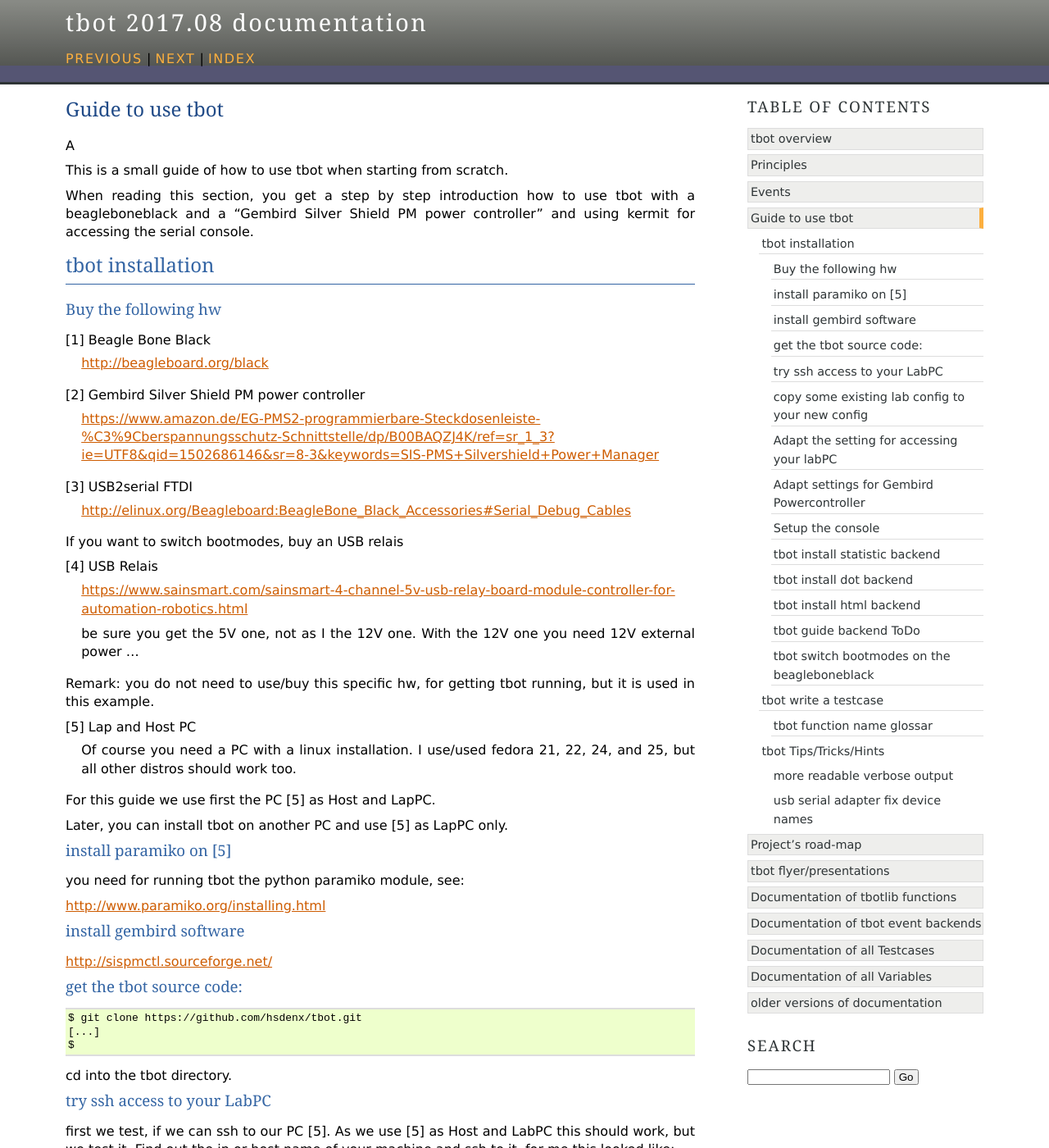
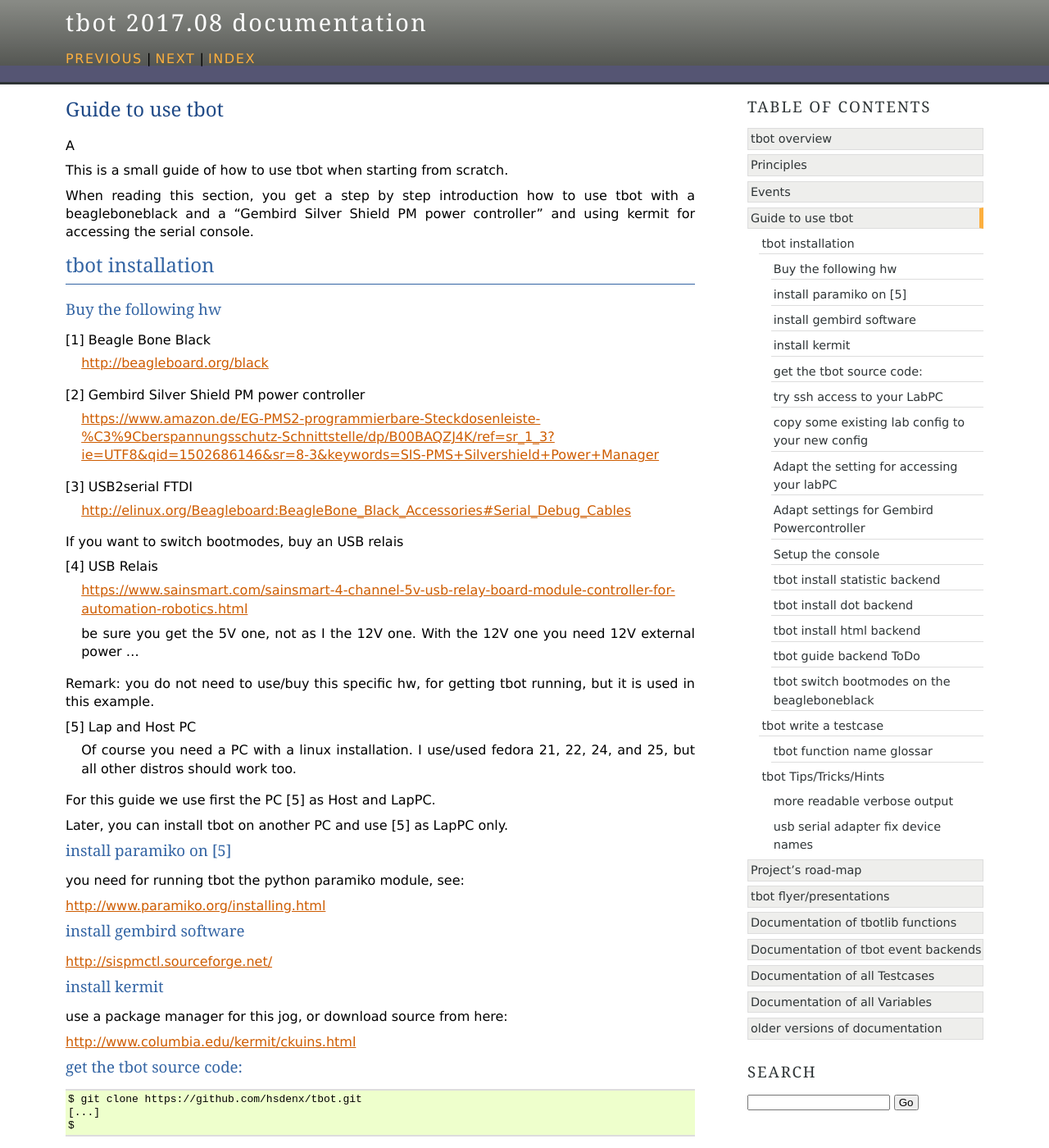
Before and after one commit to hsdenx/tbot, a Sphinx documentation site: the page built from doc/sphinx/source/guide.rst, in a window 1280 px wide and 1400 px high. Shown: the whole window at 82% size. Built offline with Sphinx 7.4.7, drawn with Linux system fonts in a browser that asks for light colours; some of the changed text lies outside the part shown.

Commit message:
doc: fix some more typos
Signed-off-by: Heiko Schocher <hs@denx.de>

```diff
--- a/doc/sphinx/source/guide.rst
+++ b/doc/sphinx/source/guide.rst
@@ -54,6 +54,13 @@
 ------------------------
 
 http://sispmctl.sourceforge.net/
+
+install kermit
+--------------
+
+use a package manager for this jog, or download source from here:
+
+http://www.columbia.edu/kermit/ckuins.html
 
 
 get the tbot source code:
```
Also changed, not shown: other parts of doc/sphinx/source/guide.rst (+6 -2 lines).
